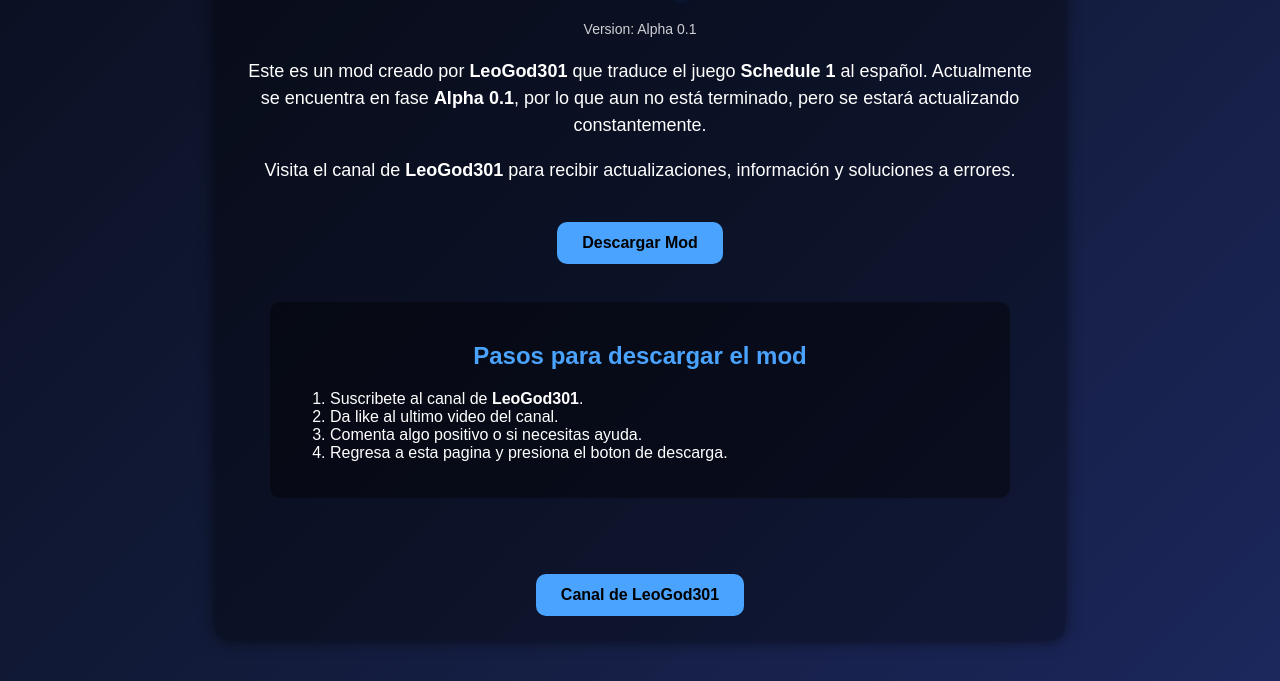
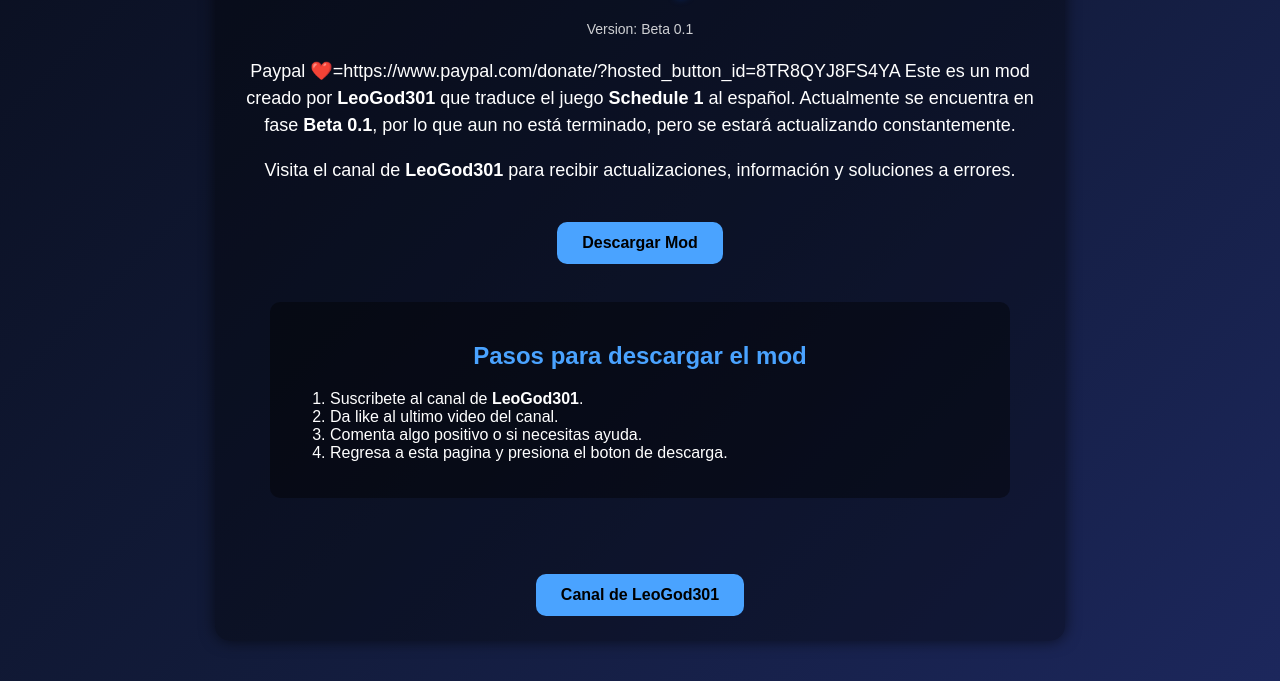
Before and after one commit to angelelbelicon301-collab/Mod-by-LeoGod301.github.io, a plain HTML site: page index.html in a window 1280 px wide. Shown: the part 163-844 px from the top of the page. Drawn offline with Linux system fonts and the light colour scheme.

Commit message:
Update index.html

```diff
--- a/index.html
+++ b/index.html
@@ -58,16 +58,17 @@
 <body>
     <div class="container">
         <h1>Traduccion al Español<br>Schedule 1 Mod by LeoGod301</h1>
-        <p class="version">Version: Alpha 0.1</p>
+        <p class="version">Version: Beta 0.1</p>
 
         <p>
-            Este es un mod creado por <strong>LeoGod301</strong> que traduce el juego <strong>Schedule 1</strong> al español. Actualmente se encuentra en fase <strong>Alpha 0.1</strong>, por lo que aun no está terminado, pero se estará actualizando constantemente.
+            Paypal ❤️=https://www.paypal.com/donate/?hosted_button_id=8TR8QYJ8FS4YA
+            Este es un mod creado por <strong>LeoGod301</strong> que traduce el juego <strong>Schedule 1</strong> al español. Actualmente se encuentra en fase <strong>Beta 0.1</strong>, por lo que aun no está terminado, pero se estará actualizando constantemente.
         </p>
         <p>
             Visita el canal de <strong>LeoGod301</strong> para recibir actualizaciones, información y soluciones a errores.
         </p>
 
-        <a class="btn" href="https://www.mediafire.com/file/vc27ez1kjf6veoe/Traduccion_al_espa%C3%B1ol_mod_By_LeoGod301.rar/file" target="_blank">Descargar Mod</a>
+        <a class="btn" href="https://www.mediafire.com/file/vc27ez1kjf6veoe/Traduccion_al_espa%25C3%25B1ol_mod_By_LeoGod301.rar/file" target="_blank">Descargar Mod</a>
 
         <br><br>
         <div class="steps" style="background: rgba(0,0,0,0.4); padding: 20px; border-radius: 10px; max-width: 700px; margin: 20px auto; text-align: left;">
```
